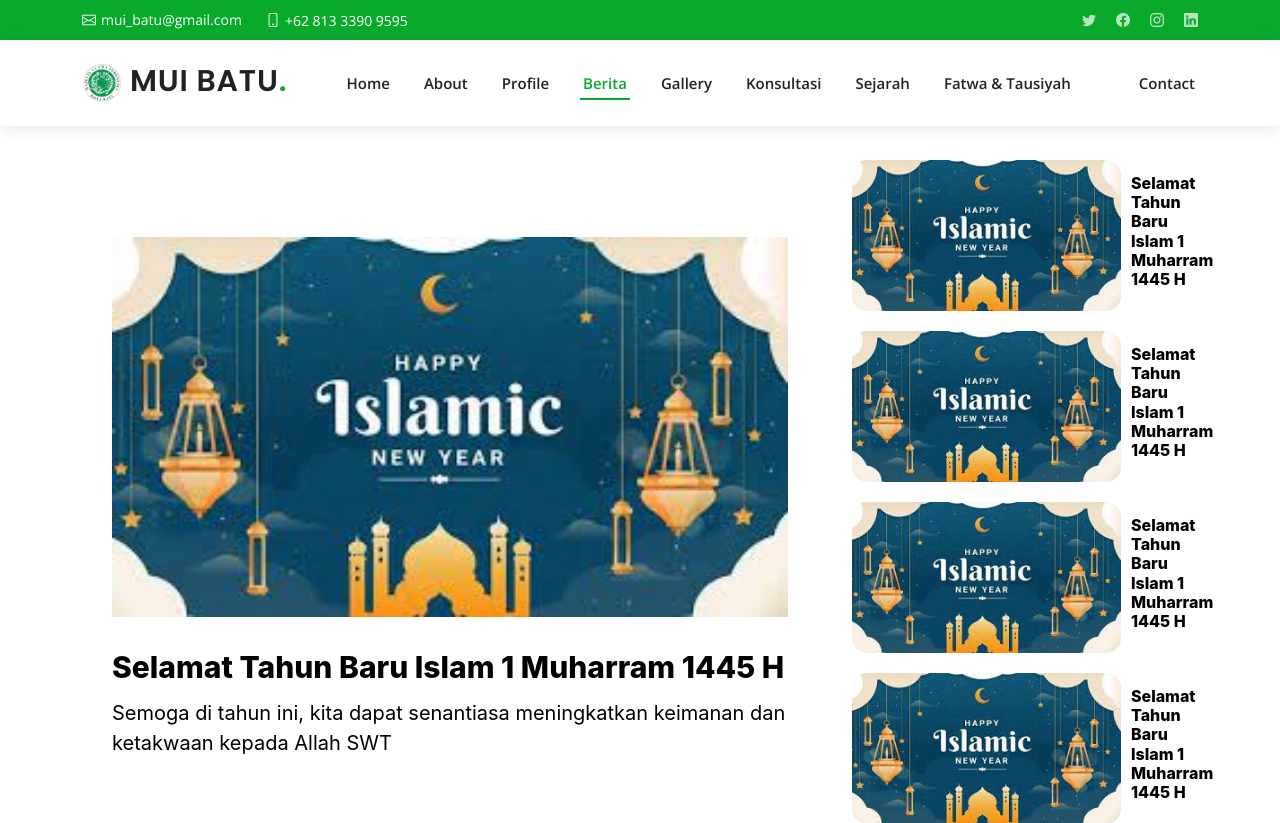
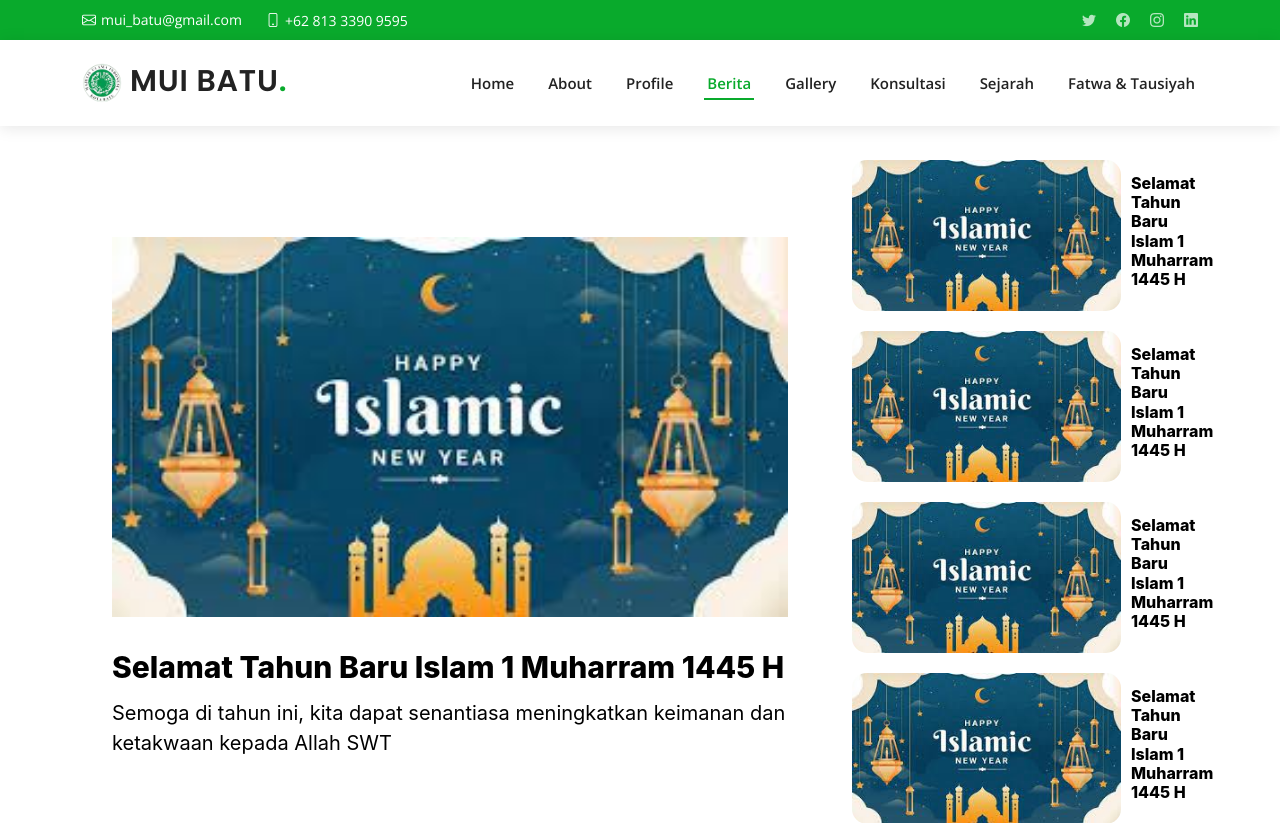
Before and after one commit to andisoer/mui-frontend, a Django app: page /berita in a window 1280 px wide. Shown: the top 823 px of the page. Run offline with Django 4.2, Linux system fonts and the light colour scheme; some libraries are stand-ins or nearby versions.

Commit message:
remove contact

```diff
--- a/muifrontend/templates/index.html
+++ b/muifrontend/templates/index.html
@@ -80,28 +80,13 @@
           <li><a class="nav-link" href="#services">Profile</a></li>
           <li><a class="nav-link {% if request.path == '/berita' %} active {% endif %}" href="/berita">Berita</a></li>
           <li><a class="nav-link {% if request.path == '/galeri' %} active {% endif %}" href="/galeri">Gallery</a></li>
-          <li><a class="nav-link {% if request.path == '/konsultasi' %} active {% endif %}" href="/konsultasi">Konsultasi</a></li>
-          <li><a class="nav-link {% if request.path == '/sejarah' %} active {% endif %}" href="/sejarah">Sejarah</a></li>
-          <li><a class="nav-link {% if request.path == '/fatwa-tausiyah' %} active {% endif %}" href="/fatwa-tausiyah">Fatwa & Tausiyah</a></li>
-          <li><a class="nav-link scrollto" href="#team"></a></li>
-          <!-- <li class="dropdown"><a href="#"><span>Drop Down</span> <i class="bi bi-chevron-down"></i></a>
-          <ul>
-            <li><a href="#">Drop Down 1</a></li>
-            <li class="dropdown"><a href="#"><span>Deep Drop Down</span> <i class="bi bi-chevron-right"></i></a>
-              <ul>
-                <li><a href="#">Deep Drop Down 1</a></li>
-                <li><a href="#">Deep Drop Down 2</a></li>
-                <li><a href="#">Deep Drop Down 3</a></li>
-                <li><a href="#">Deep Drop Down 4</a></li>
-                <li><a href="#">Deep Drop Down 5</a></li>
-              </ul>
-            </li>
-            <li><a href="#">Drop Down 2</a></li>
-            <li><a href="#">Drop Down 3</a></li>
-            <li><a href="#">Drop Down 4</a></li>
-          </ul>
-        </li>  -->
-          <li><a class="nav-link scrollto" href="#contact">Contact</a></li>
+          <li><a class="nav-link {% if request.path == '/konsultasi' %} active {% endif %}"
+              href="/konsultasi">Konsultasi</a></li>
+          <li><a class="nav-link {% if request.path == '/sejarah' %} active {% endif %}" href="/sejarah">Sejarah</a>
+          </li>
+          <li><a class="nav-link {% if request.path == '/fatwa-tausiyah' %} active {% endif %}"
+              href="/fatwa-tausiyah">Fatwa & Tausiyah</a></li>
+
         </ul>
         <i class="bi bi-list mobile-nav-toggle"></i>
       </nav><!-- .navbar -->
```
